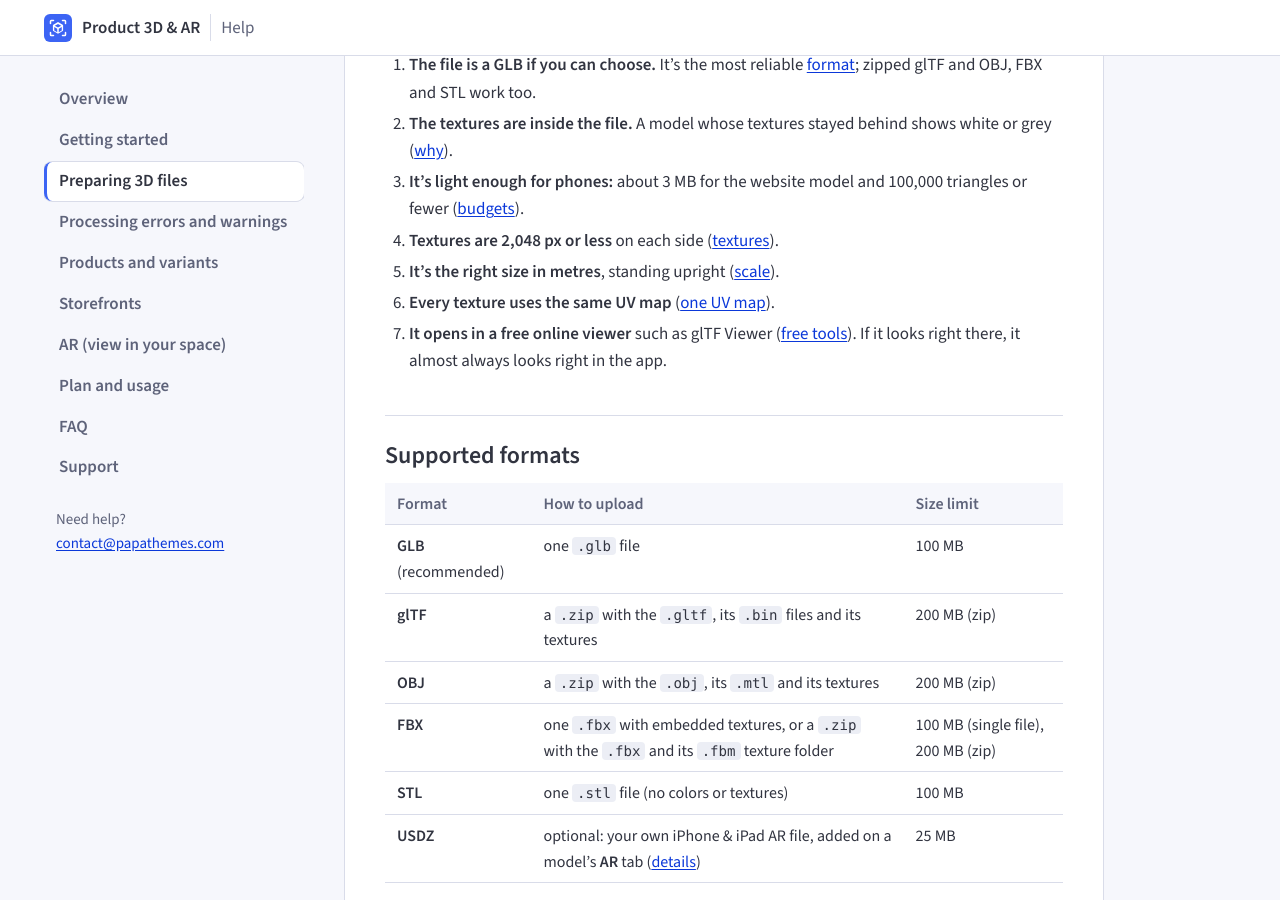
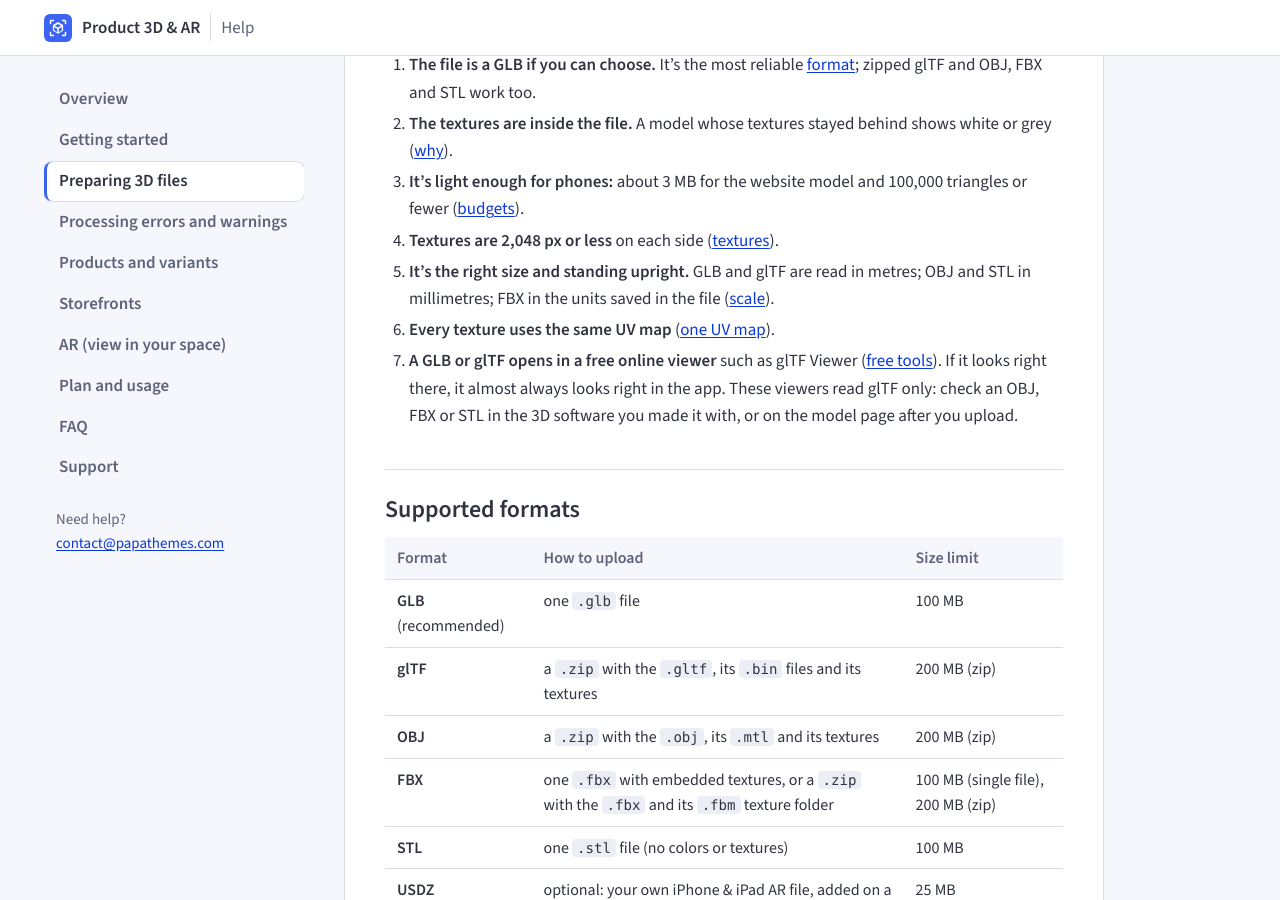
Before and after one commit to tvlgiao/product3dar-docs, a Jekyll site: the page built from docs/preparing-3d-files.md, in a window 1280 px wide and 900 px high, scrolled down 592 px. Built offline with Jekyll 4.4.1, drawn with Linux system fonts in a browser that asks for light colours; some of the changed text lies outside the part shown.

Commit message:
docs: Codex round 1 on the preparing guide
- Checklist: units per format (GLB/glTF metres, OBJ/STL millimetres, FBX as
  saved), and the online viewers check GLB/glTF only.
- One UV map: bake a texture onto the first UV map before deleting the
  second; deleting the map does not move the texture.
- AR requirements: material effects are simplified, they no longer block
  Android AR; other unreadable extensions still do.
- gltfpack -si 0.5 is a target; check the triangle count afterwards.
- Button position: a fixed choice shows the button label and replaces the
  3D thumbnail.

Co-Authored-By: PapaThemes <contact@papathemes.com>

```diff
--- a/docs/preparing-3d-files.md
+++ b/docs/preparing-3d-files.md
@@ -22,10 +22,12 @@
 3. **It's light enough for phones:** about 3 MB for the website model and 100,000 triangles or fewer
    ([budgets](#budgets)).
 4. **Textures are 2,048 px or less** on each side ([textures](#textures)).
-5. **It's the right size in metres**, standing upright ([scale](#scale)).
+5. **It's the right size and standing upright.** GLB and glTF are read in metres; OBJ and STL in millimetres; FBX
+   in the units saved in the file ([scale](#scale)).
 6. **Every texture uses the same UV map** ([one UV map](#one-uv-map)).
-7. **It opens in a free online viewer** such as glTF Viewer ([free tools](#software)). If it looks right there, it
-   almost always looks right in the app.
+7. **A GLB or glTF opens in a free online viewer** such as glTF Viewer ([free tools](#software)). If it looks right
+   there, it almost always looks right in the app. These viewers read glTF only: check an OBJ, FBX or STL in the 3D
+   software you made it with, or on the model page after you upload.
 
 ## Supported formats {#formats}
 
@@ -151,7 +153,10 @@
 metal/roughness or glow texture uses a second UV map, the model has no Android AR
 ([Android AR is not available](/docs/processing-errors/#scene-viewer-unavailable)); an ambient occlusion texture on a
 second UV map is just left out of the Android AR file. The website viewer and iPhone & iPad AR still work. In Blender,
-check **Object Data properties › UV Maps**: keep one per object and delete the extra ones before you export.
+check **Object Data properties › UV Maps**. If a texture uses a second UV map, deleting that map doesn't move the
+texture onto the first one: the texture would then sit wrong everywhere. Bake the texture onto the first UV map
+instead (Cycles **Bake**, with the first UV map active), connect the baked image in place of the old one, and only
+then delete the extra UV map and export.
 
 ## Polygon and size budgets {#budgets}
 
@@ -194,7 +199,7 @@
 | Device | How AR opens | What the model needs |
 |---|---|---|
 | iPhone, iPad | AR Quick Look, from **View in AR** | an iPhone & iPad AR file (created for you, or your own USDZ) for the placement you chose |
-| Android phone or tablet | Google's AR viewer (Scene Viewer), or AR in Chrome where the phone supports it | an Android AR file: no unsupported material extensions, one UV map, 15 MB or less |
+| Android phone or tablet | Google's AR viewer (Scene Viewer), or AR in Chrome where the phone supports it | an Android AR file: one UV map, 15 MB or less, and no glTF extension that Android AR can't read. Material effects such as sheen, clearcoat or transmission don't block it: they are simplified ([materials](#materials)) |
 | Computer | **View in your space** shows a QR code that opens the page on a phone | — |
 
 The model's **AR** tab, under **Where shoppers can see it**, shows for each material option whether **Website 3D
@@ -282,7 +287,9 @@
 ### gltfpack
 
 [gltfpack](https://meshoptimizer.org/gltf/) packs a model into one compact GLB.
-`gltfpack -i in.gltf -o out.glb -si 0.5` keeps about half of the triangles and puts the textures inside the GLB.
+`gltfpack -i in.gltf -o out.glb -si 0.5` aims for about half of the triangles and puts the textures inside the GLB.
+It can keep more than half where the shape doesn't allow it, so check the count afterwards (`gltf-transform
+inspect out.glb`) before you upload.
 Don't use its KTX2 texture option (`-tc`): the app accepts PNG, JPEG and WebP textures only.
 
 ### Apple Reality Converter and Reality Composer Pro
```
Also changed, not shown: docs/storefronts.md (+3 -1 lines).
